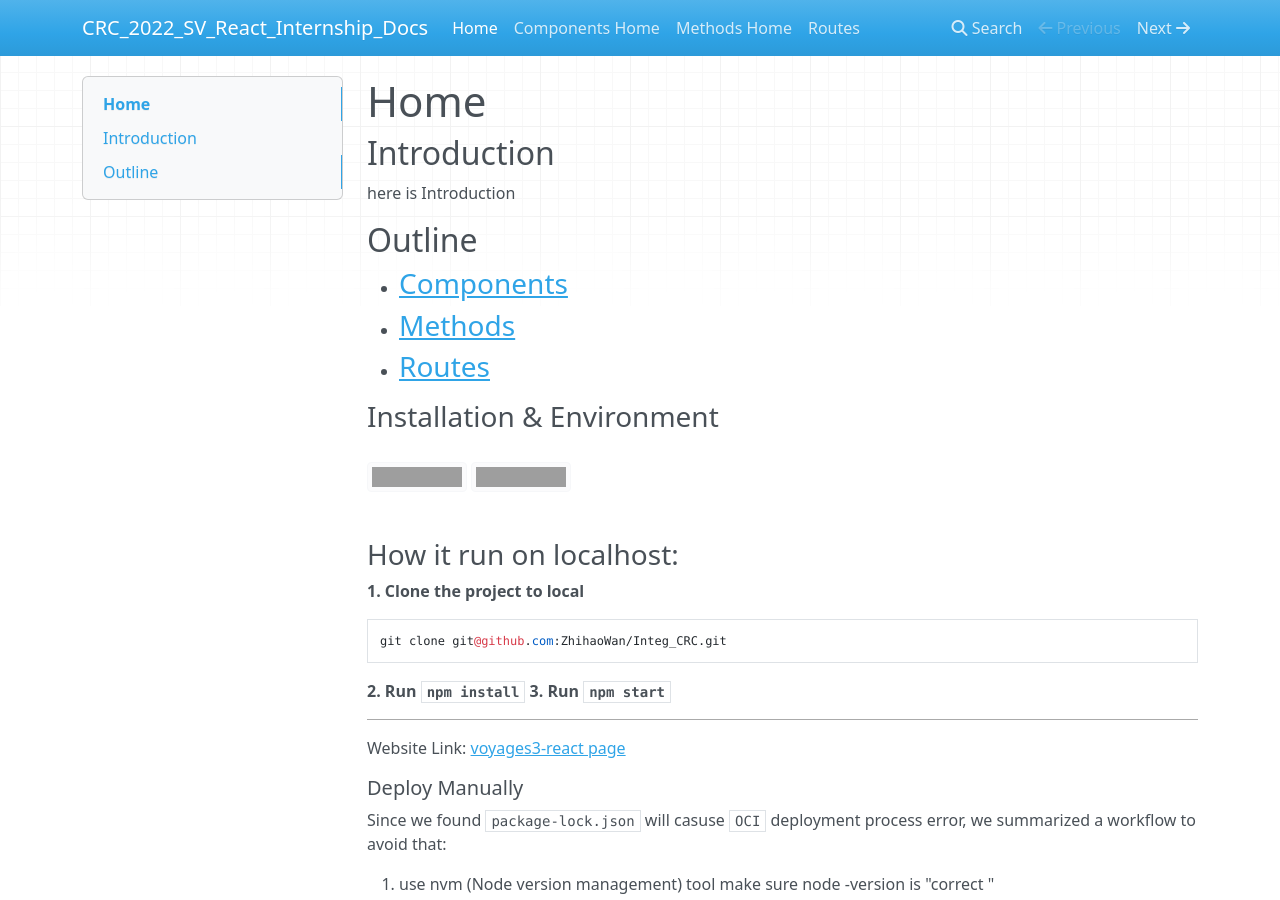
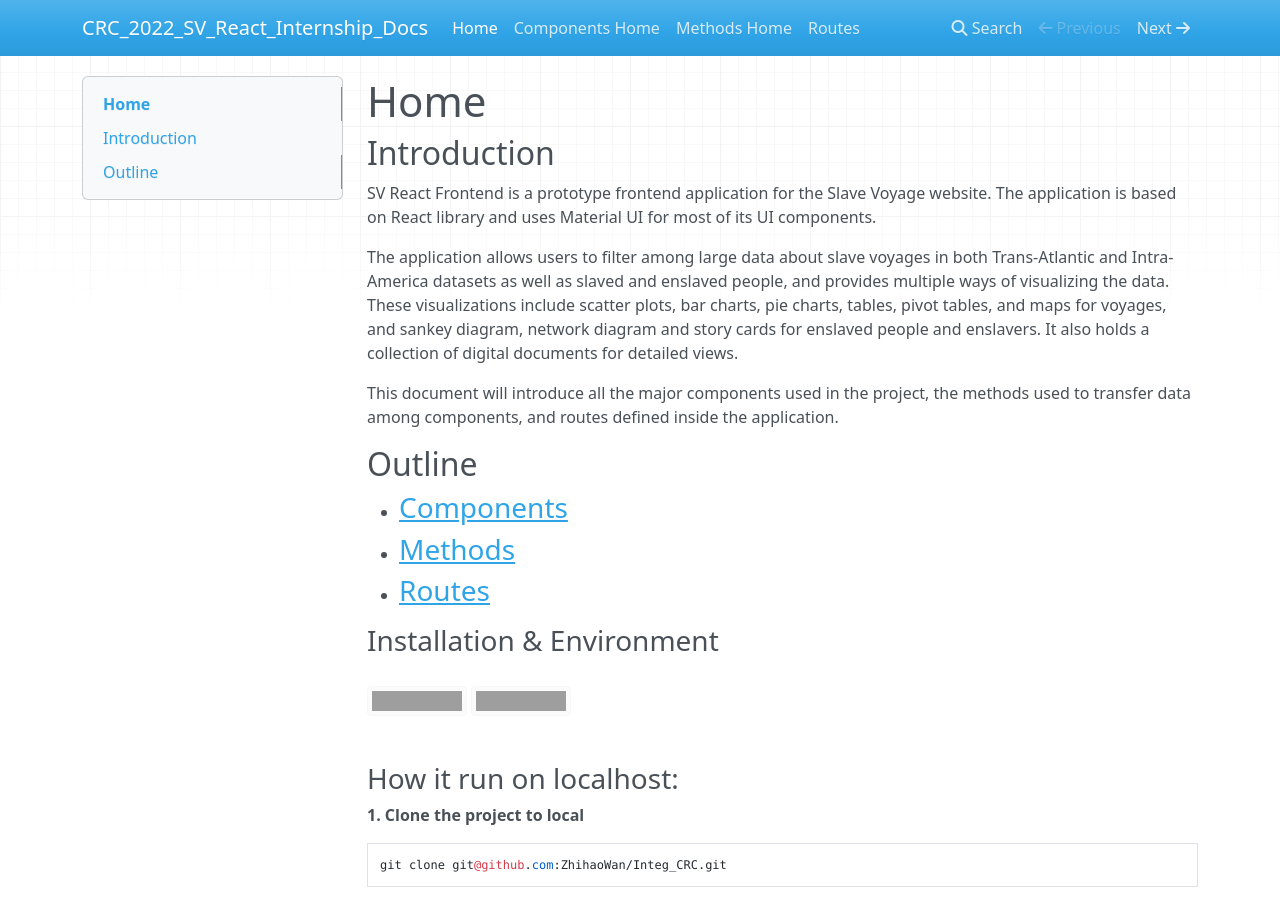
Before and after one commit to chenlize96/CRC_2022_SV_React_Internship_Docs, an MkDocs documentation site: the page built from docs/index.md, in a window 1280 px wide and 900 px high. Built offline with MkDocs 1.6.1, drawn with Linux system fonts in a browser that asks for light colours; nearby versions of some CDN libraries; grey boxes are pictures that could not be loaded.

Commit message:
Add some introduction in index

```diff
--- a/docs/index.md
+++ b/docs/index.md
@@ -1,7 +1,13 @@
 # Home
 
 ## Introduction
-here is Introduction
+SV React Frontend is a prototype frontend application for the Slave Voyage website. The application is based on React library and uses Material UI for most of its UI components.
+
+The application allows users to filter among large data about slave voyages in both Trans-Atlantic and Intra-America datasets as well as slaved and enslaved people, and provides multiple ways of visualizing the data. These visualizations include scatter plots, bar charts, pie charts, tables, pivot tables, and maps for voyages, and sankey diagram, network diagram and story cards for enslaved people and enslavers. It also holds a collection of digital documents for detailed views.
+
+This document will introduce all the major components used in the project, the methods used to transfer data among components, and routes defined inside the application.
+
+
 
 ## Outline
 
```
